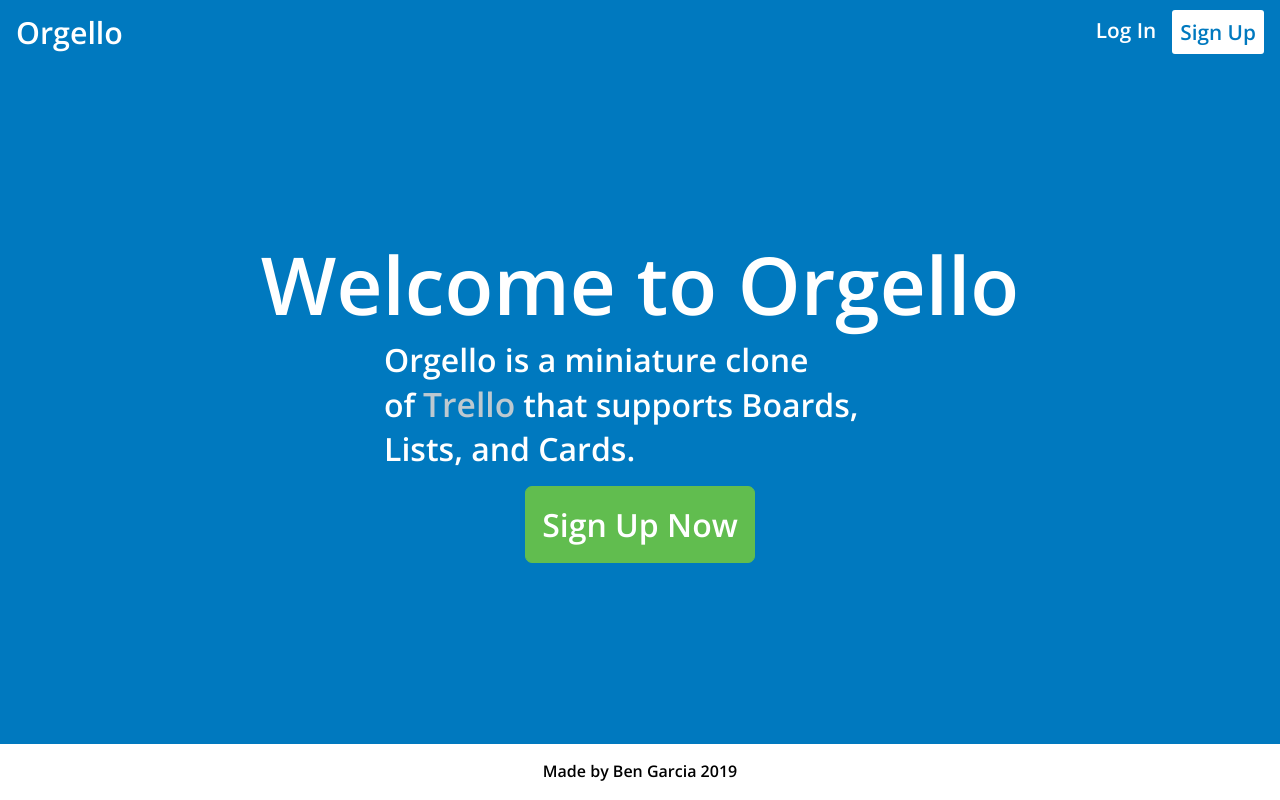
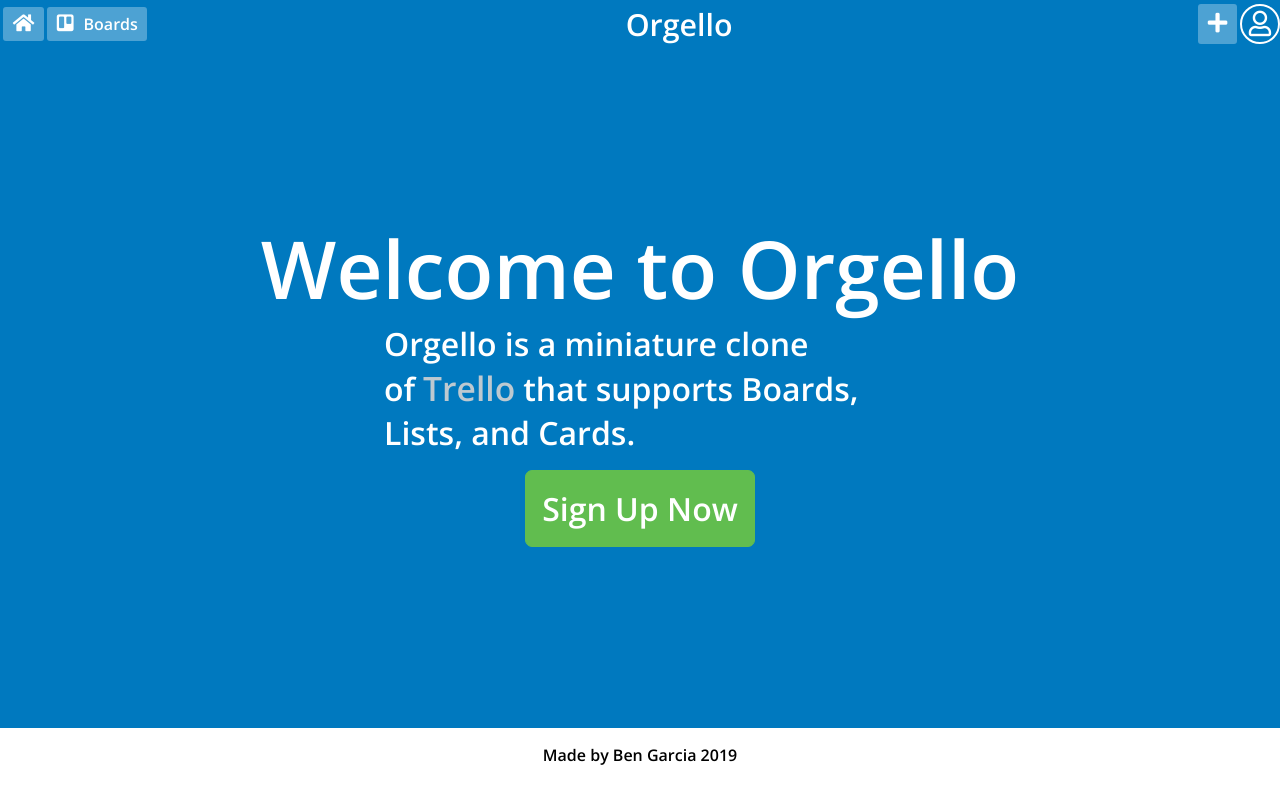
Before and after one commit to ben-garcia/orgello, a React app in the folder client/: page / in a window 1280 px wide. Built offline with nearby package versions, Linux system fonts and the light colour scheme.

Commit message:
added user nav for when a user is logged in

```diff
--- a/client/package.json
+++ b/client/package.json
@@ -19,7 +19,9 @@
     "joi-browser": "^13.4.0",
     "react": "^16.8.4",
     "react-dom": "^16.8.4",
-    "react-router-dom": "^5.0.0"
+    "react-redux": "^7.0.2",
+    "react-router-dom": "^5.0.0",
+    "redux": "^4.0.1"
   },
   "devDependencies": {
     "@babel/core": "^7.4.0",
--- a/client/public/index.html
+++ b/client/public/index.html
@@ -4,7 +4,11 @@
     <meta charset="UTF-8" />
     <meta name="viewport" content="width=device-width, initial-scale=1.0" />
     <meta http-equiv="X-UA-Compatible" content="ie=edge" />
-    <title>React Webpack Boilerplate</title>
+    <link
+      rel="stylesheet"
+      href="https://use.fontawesome.com/releases/v5.8.1/css/all.css"
+    />
+    <title>Orgello</title>
   </head>
   <body>
     <noscript>
--- a/client/src/App.js
+++ b/client/src/App.js
@@ -1,5 +1,6 @@
 import React from 'react';
 import { BrowserRouter as Router, Switch, Route } from 'react-router-dom';
+import { Provider } from 'react-redux';
 
 import LandingPage from './components/LandingPage/LandingPage';
 import Navbar from './components/Navbar/Navbar';
@@ -9,9 +10,13 @@ import Dashboard from './components/Dashboard/Dashboard';
 import Footer from './components/Footer/Footer';
 import NotFound from './components/NotFound/NotFound';
 
+import store from './store';
+
 import './App.scss';
 
+// Provider component makes the store available throught the app
 const App = () => (
+  <Provider store={store}>
     <Router>
       <Navbar />
       <main className="main">
@@ -25,6 +30,7 @@ const App = () => (
       </main>
       <Footer />
     </Router>
+  </Provider>
 );
 
 export default App;
--- /dev/null
+++ b/client/src/actions/users.js
@@ -0,0 +1,8 @@
+import USER_LOGGED_IN_STATUS from '../constants';
+
+const changeUserLoggedInStatus = (isUserLoggedIn) => ({
+  type: USER_LOGGED_IN_STATUS,
+  payload: isUserLoggedIn,
+});
+
+export default changeUserLoggedInStatus;
--- a/client/src/components/Navbar/Navbar.js
+++ b/client/src/components/Navbar/Navbar.js
@@ -1,11 +1,13 @@
 import React from 'react';
 import { Link } from 'react-router-dom';
+import { connect } from 'react-redux';
 
 import './Navbar.scss';
 
-const Navbar = () => (
+const Navbar = ({ isUserLoggedIn }) => (
   <header className="header">
-    <nav className="nav">
+    {!isUserLoggedIn ? (
+      <nav className="nav nav--logged-out">
         <Link className="nav__logo" to="/">
           Orgello
         </Link>
@@ -22,7 +24,38 @@ const Navbar = () => (
           </li>
         </ul>
       </nav>
+    ) : (
+      <nav className="nav nav--logged-in">
+        <ul className="nav__inner">
+          <li className="nav__item nav__item--border">
+            <i className="fas fa-home" />
+          </li>
+          <li className="nav__item nav__item--border">
+            <i className="fab fa-trello" />
+            <span className="icon-text">Boards</span>
+          </li>
+        </ul>
+        <Link className="nav__logo" to="/">
+          Orgello
+        </Link>
+        <ul className="nav__inner">
+          <li className="nav__item nav__item--border">
+            <i className="fas fa-plus" />
+          </li>
+          <li className="nav__item user-icon">
+            <i className="far fa-user" />
+          </li>
+        </ul>
+      </nav>
+    )}
   </header>
 );
 
-export default Navbar;
+// function that takes the state from the store and
+// returns an object with the property that will contain
+// the isLoggedIn property from the user object.
+const mapStateToProps = (state) => ({
+  isUserLoggedIn: state.user.isLoggedIn,
+});
+
+export default connect(mapStateToProps)(Navbar);
--- a/client/src/components/Navbar/Navbar.scss
+++ b/client/src/components/Navbar/Navbar.scss
@@ -2,14 +2,21 @@
 
 .header {
   background-color: $header-color;
-  min-height: 4rem;
+
+  .nav--logged-in {
+    min-height: 3rem;
+  }
+
+  .nav--logged-out {
+    min-height: 4rem;
+  }
 
   .nav {
     width: 100%;
     display: flex;
     justify-content: space-between;
-    min-height: inherit;
     align-items: center;
+    color: $header-text-color;
 
     &__logo {
       font-size: 1.9rem;
@@ -21,6 +28,23 @@
     &__inner {
       list-style: none;
       display: flex;
+
+      .user-icon {
+        display: flex;
+        justify-content: center;
+        align-items: center;
+        width: 40px;
+        height: 40px;
+        border: 2px solid $header-text-color;
+        border-radius: 50px;
+        background-color: $header-color;
+        margin-left: 0.2rem !important;
+
+        &:hover {
+          cursor: pointer;
+          background: hsla(0, 0%, 100%, 0.2);
+        }
+      }
     }
 
     &__link {
@@ -31,6 +55,26 @@
 
       &:hover {
         text-decoration: underline;
+      }
+    }
+
+    &__item--border {
+      padding: 0.4rem 0.6rem;
+      background: hsla(0, 0%, 100%, 0.3);
+      margin-left: 0.2rem !important;
+      border-radius: 3px;
+
+      &:hover {
+        cursor: pointer;
+        background-color: hsla(0, 0%, 100%, 0.2);
+      }
+
+      .icon-text {
+        margin-left: 10px;
+      }
+
+      .item::before {
+        font-size: 2rem;
       }
     }
 
@@ -57,3 +101,21 @@
     }
   }
 }
+
+// fontawesome classes
+.fa-home::before {
+  font-size: 1.2rem;
+}
+
+.fa-trello::before {
+  font-size: 1.2rem;
+}
+
+.fa-plus::before {
+  font-size: 1.4rem;
+  line-height: 1.2;
+}
+
+.fa-user::before {
+  font-size: 1.6rem;
+}
--- /dev/null
+++ b/client/src/constants/index.js
@@ -0,0 +1,3 @@
+const USER_LOGGED_IN_STATUS = 'USER_IS_LOGGED_IN';
+
+export default USER_LOGGED_IN_STATUS;
--- /dev/null
+++ b/client/src/reducers/users.js
@@ -0,0 +1,20 @@
+import USER_LOGGED_IN_STATUS from '../constants';
+
+// when the user vists the site they are not logged in.
+// unless they have a token stored in localStorage
+const initialState = {
+  user: {
+    isLoggedIn: true,
+  },
+};
+
+const usersReducer = (state = initialState, action) => {
+  switch (action.type) {
+    case USER_LOGGED_IN_STATUS:
+      return action.payload;
+    default:
+      return state;
+  }
+};
+
+export default usersReducer;
--- /dev/null
+++ b/client/src/store/index.js
@@ -0,0 +1,12 @@
+import { createStore } from 'redux';
+
+import usersReducer from '../reducers/users';
+
+const store = createStore(
+  usersReducer,
+  // redux dev tools
+  // eslint-disable-next-line
+  window.__REDUX_DEVTOOLS_EXTENSION__ && window.__REDUX_DEVTOOLS_EXTENSION__()
+);
+
+export default store;
```
Also changed, not shown: 2 other files (tests, documents, lock files or other folders). Lines whose indentation alone changed are shown as unchanged.
